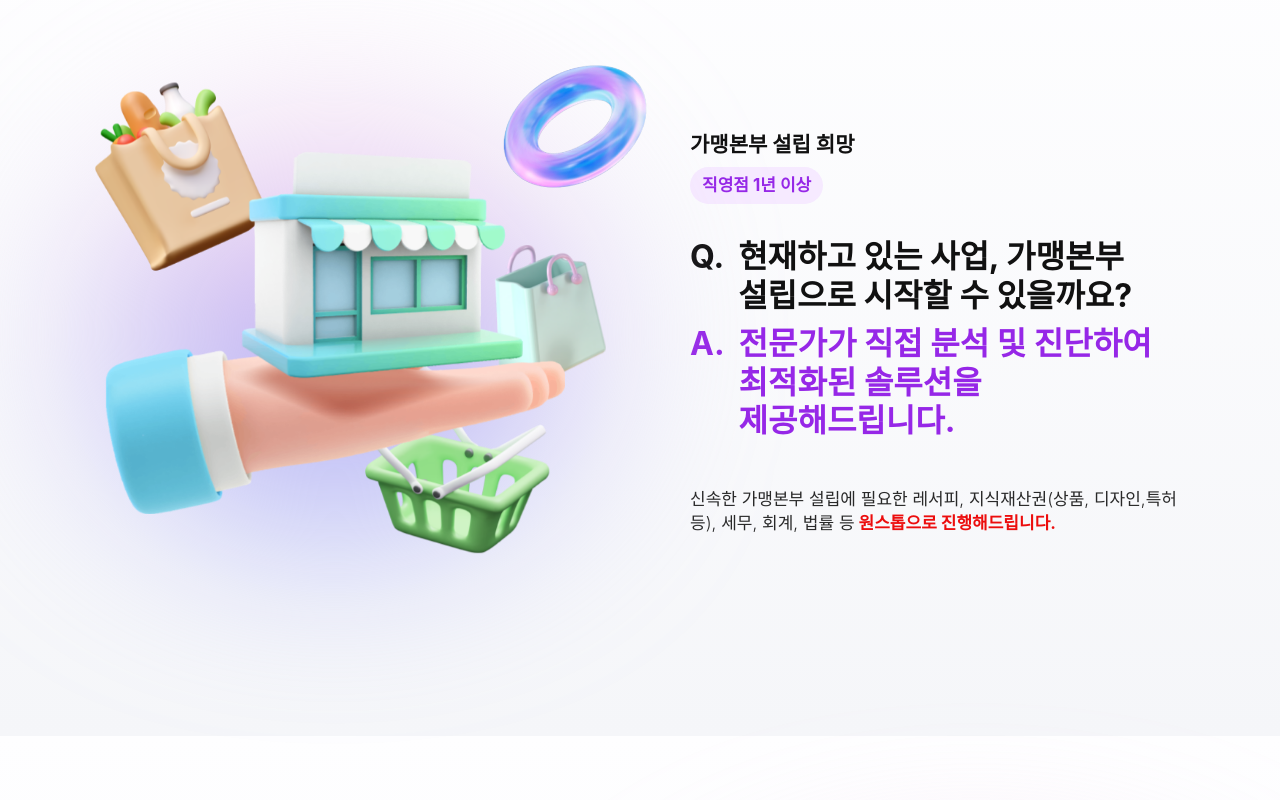
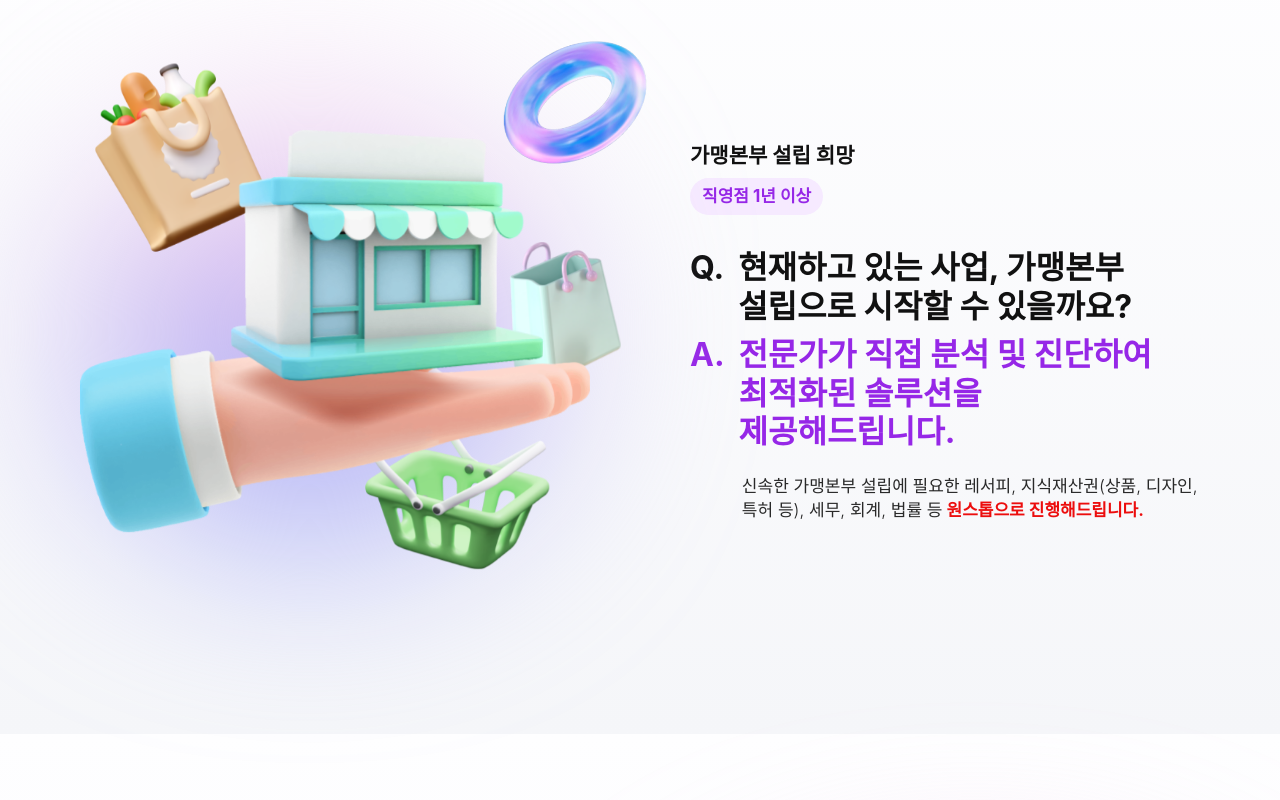
Before and after one commit to kimyeji89/amento, a React (Create React App) app: page / in a window 1280 px wide. Shown: the part 1040-1840 px from the top of the page. Built offline with nearby package versions, Linux system fonts and the light colour scheme; a web font is replaced by a local one.

Commit message:
[MOD] 반응형 수정

```diff
--- a/src/pages/HomePage/HomePage.jsx
+++ b/src/pages/HomePage/HomePage.jsx
@@ -31,7 +31,7 @@ export default function HomePage() {
             <p className="separate">n.</p>
             <p>
               예비 가맹본부에게 필수적인 레서피, 지식재산권
-              <br /> (상표, 디자인,특허 등), 세무, 회계, 법률 등<br />
+              <br /> (상표, 디자인,특허 등), 세무, 회계, 법률 등 <br />
               <span className="high_light"> 최적화된 방법을 제안드립니다.</span>
             </p>
           </div>
@@ -62,6 +62,7 @@ export default function HomePage() {
       </section>
       <section css={section2}>
         <div css={section2_img_ctn}>
+          <div css={section2_img_inner_ctn}>
             <img
               src="/assets/images/homePage/section2main.png"
               alt="section2main"
@@ -88,6 +89,7 @@ export default function HomePage() {
               css={section2_img_float4}
             />
             <span css={section2_img_bg}></span>
+          </div>
         </div>
         <div css={section2_text_ctn}>
           <p css={text_top}>
@@ -149,7 +151,7 @@ export default function HomePage() {
               (상표, 디자인, 특허등), 세무, 회계, 법 마케팅 등
               <br />
               <span className="high_light">
-                최적화된 솔루션을 제안드립니다.
+                &nbsp;최적화된 솔루션을 제안드립니다.
               </span>
             </p>
           </div>
@@ -191,7 +193,7 @@ export default function HomePage() {
             </span>
             <br />
             <span className="high_light">
-              최적화된 성장 솔루션을 제안드립니다.
+              &nbsp; 최적화된 성장 솔루션을 제안드립니다.
             </span>
           </p>
         </div>
@@ -547,8 +549,8 @@ const section2 = css`
   width: 100%;
   background: linear-gradient(180deg, #fefeff 0%, #f5f6f9 100%);
   @media (max-width: 1919px) {
-    padding: 240px 140px;
-    gap: 80px;
+    padding: 240px 180px;
+    gap: 100px;
   }
   @media (max-width: 1440px) {
     padding: 220px 120px;
@@ -583,7 +585,7 @@ const section2_img_ctn = css`
   @media (max-width: 1919px) {
     display: flex;
     align-items: center;
-    justify-content: center;
+    justify-content: start;
   }
   @media (max-width: 1440px) {
   }
@@ -606,11 +608,19 @@ const section2_img_ctn = css`
   }
 `;
 
+const section2_img_inner_ctn = css`
+  height: 100%;
+  width: auto;
+  position: relative;
+`;
+
 const section2_img_main = css`
   position: relative;
   z-index: 2;
+  height: auto;
+  width: 100%;
+  max-width: 617px;
   @media (max-width: 1919px) {
-    width: 90%;
   }
   @media (max-width: 1440px) {
   }
@@ -635,8 +645,8 @@ const section2_img_bg = css`
   position: absolute;
   z-index: 0;
   top: 50%;
-  left: 50%;
-  transform: translate(-50%, -50%);
+  left: 0;
+  transform: translateY(-50%);
   width: 100%;
   height: 100%;
   max-width: 680px;
@@ -726,7 +736,7 @@ const section2_img_float3 = css`
   @media (max-width: 1919px) {
     max-width: 24%;
     top: calc(50% - 5%);
-    right: calc(50% - 65%);
+    right: calc(50% - 68%);
   }
   @media (max-width: 1440px) {
   }
@@ -1245,8 +1255,10 @@ const question = css`
   margin-bottom: 10px;
   word-break: keep-all;
   @media (max-width: 950px) {
+    display: inline-flex;
     justify-content: center;
     gap: 4px;
+    flex-direction: column;
   }
 `;
 
@@ -1263,6 +1275,7 @@ const answer = css`
   @media (max-width: 950px) {
     justify-content: center;
     gap: 8px;
+    flex-direction: column;
   }
 `;
 
@@ -1308,34 +1321,56 @@ const text_bottom_no_separate = css`
 `;
 
 const text_bottom = css`
-  ${text_bottom_no_separate};
+  display: flex;
+  gap: 24px;
+  flex-wrap: nowrap;
+  flex-direction: row;
+
+  color: #292929;
+  font-size: 24px;
+  font-style: normal;
+  font-weight: 300;
+  line-height: 140%;
+  word-break: keep-all;
 
   .separate {
     font-size: 44px;
     color: transparent;
   }
 
+  .high_light {
+    color: #ec0d0d;
+    font-weight: 700;
+    line-height: 140%;
+  }
+
   @media (max-width: 1919px) {
+    font-size: 19px;
     .separate {
       font-size: 42px;
     }
   }
   @media (max-width: 1440px) {
+    font-size: 18px;
     .separate {
       font-size: 36px;
     }
   }
   @media (max-width: 1280px) {
+    font-size: 17px;
     .separate {
       font-size: 32px;
     }
   }
   @media (max-width: 1024px) {
+    font-size: 16px;
     .separate {
       font-size: 28px;
     }
   }
   @media (max-width: 950px) {
+    justify-content: center;
+    text-align: center;
     .separate {
       display: none;
     }
```
Lines whose indentation alone changed are shown as unchanged.
